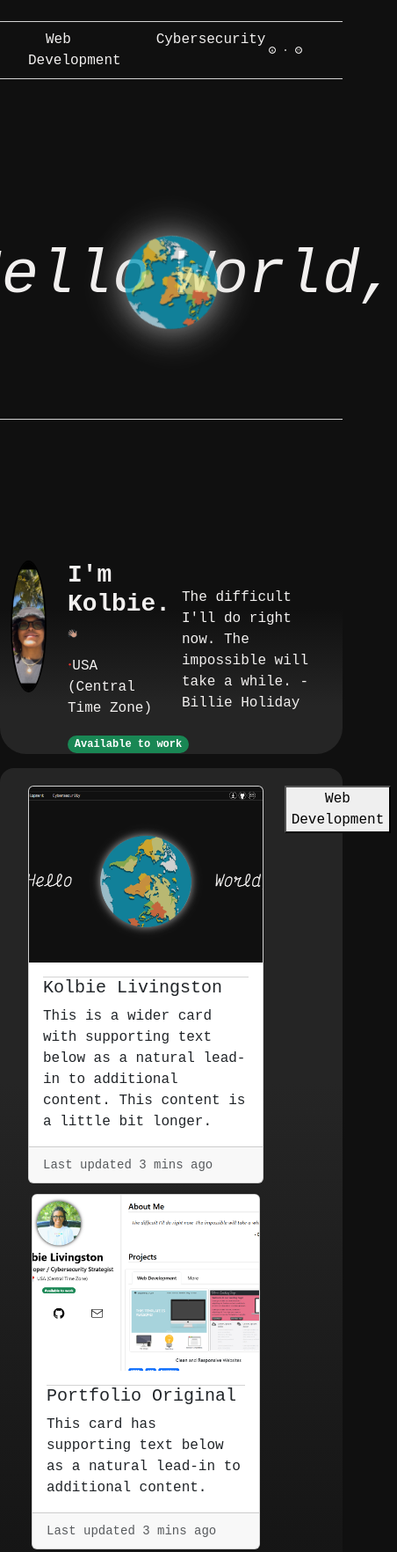
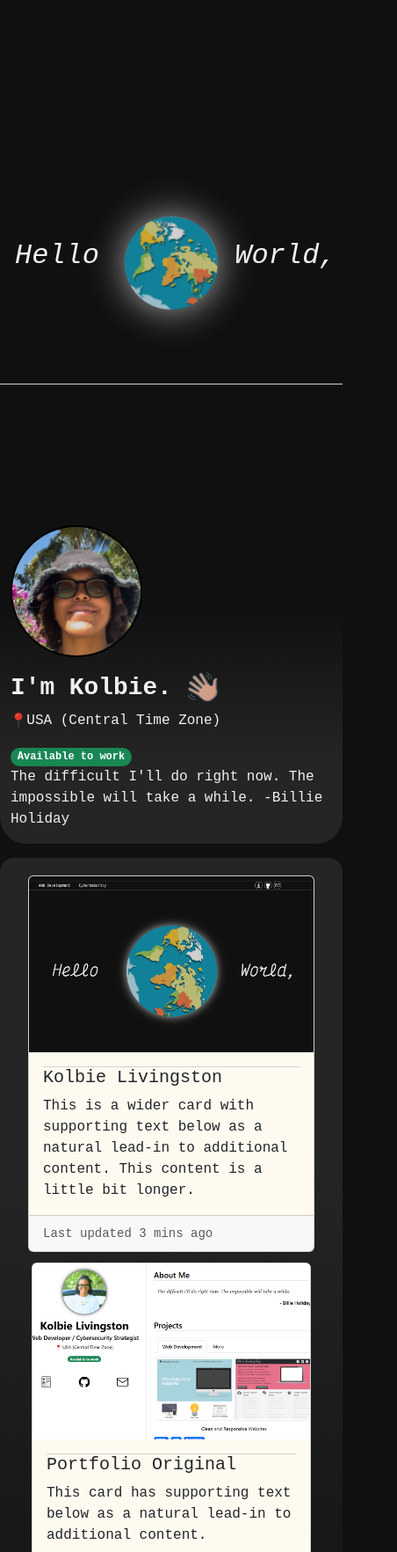
Before and after one commit to livingstonkolbie/KL-Portfolio-3, a plain HTML site: page index.html in a window 390 px wide. Shown: the top 1764 px of the page at 88% size, 452 px wide, since content can reach past the window. Drawn offline with Linux system fonts and the light colour scheme; a web font is replaced by a local one.

Commit message:
working on making things responsive

```diff
--- a/css/style.css
+++ b/css/style.css
@@ -3,6 +3,12 @@
 body {
     background-color: #101010;
     font-family: "Victor Mono", monospace;
+}
+
+@media (min-width: 1440px) {
+    main {
+        margin: 0 20%;
+    }
 }
 
 /* Start Navigation */
@@ -56,9 +62,12 @@ header ul {
     padding: 15%;
     justify-items: center;
     font-style: italic;
+    transition: transform 0.2s;
 }
 
-
+.heroWords:hover {
+    transform: scale(1.1);
+}
 
 .heroImg img {
     border-radius: 50%;
@@ -66,9 +75,38 @@ header ul {
     opacity: 0.8;
 }
 
+.heroImg {
+    transition: transform 0.2s;
+}
+
+.heroImg:hover {
+    transform: scale(1.1);
+}
+
 .autoRotate {
     animation: autoRotateAnimation;
     animation-timeline: view();
+}
+
+@media (min-width: 1440px) {
+    .hero p {
+        font-size: 372%;
+    }
+}
+
+@media (max-width: 426px) {
+    .hero p {
+        font-size: 200%;
+    }
+
+    .helloWorld {
+        margin-top: 13rem;
+        padding-bottom: 12%;
+    }
+
+    .aboutMe {
+        margin-top: 7rem;
+    }
 }
 
 @keyframes autoRotateAnimation {
@@ -99,6 +137,11 @@ header ul {
 .kolbie {
     object-fit: cover;
     opacity: 0.9;
+    transition: transform 1.0s;
+}
+
+.kolbie:hover {
+    transform: rotate(360deg);
 }
 
 .locationIcon {
@@ -117,6 +160,16 @@ header ul {
     width: 10%;
 }
 
+@media (min-width: 1440px) {
+    .aboutMe h1 {
+        font-size: xx-large;
+    }
+
+    .kolbieCol {
+        padding: 0;
+    }
+}
+
 /* Projects */
 
 .webDev {
@@ -126,10 +179,22 @@ header ul {
     border-radius: 16px;
 }
 
+.card {
+    transition: transform ease 300ms;
+}
+
+.card:hover {
+    transform: translate(0, -10px);
+}
+
 .card-img-top {
     width: 100%;
     height: 200px;
     object-fit: cover;
+}
+
+.card-body {
+    background-color: floralwhite;
 }
 
 .card-title {
--- a/index.html
+++ b/index.html
@@ -13,16 +13,16 @@
 <body>
 
     <!-- Start Navigation -->
-    <header role="banner" class="container mt-4">
+    <header role="banner" class="container mt-4 d-none d-md-block">
         <div class="row">
-            <div class="col-8 navbar">
+            <div class="col-12 col-md-8 navbar">
                 <ul class="d-inline-flex m-0">
                     <li><a href="#">Web Development</a></li>
                     <li><a href="#">Cybersecurity</a></li>
                 </ul>
             </div>
 
-            <div class="col-4  socialsIcon text-center align-content-center m-0">
+            <div class="col-12 col-md-4  socialsIcon text-center align-content-center m-0">
                 <img class="img-fluid" src="./images/download-icon.png" alt="">
                 <img class="img-fluid" src="./images/github-icon.png" alt="">
                 <img class="img-fluid" src="./images/email-icon.png" alt="">
@@ -54,10 +54,10 @@
         <!-- Start About Me -->
          <section class="container aboutMe">
             <div class="row">
-                <div class="col-2">
+                <div class="col-lg-2 kolbieCol">
                     <img class="img-fluid rounded-circle mb-3 kolbie" src="./images/kolbie-tropical.PNG" alt="this is an image of Kolbie">
                 </div>
-                <div class="col-4">
+                <div class="col-lg-4">
                     <h1 class="display-6 fw-bold">
                         I'm Kolbie.
                         <img class="img-fluid wavyHand" src="./images/hand-wave.png" alt="a waving hand">
@@ -68,7 +68,7 @@
                     <span class="badge rounded-pill text-bg-success availablePill">Available to work</span>
                 </div>
 
-                <div class="col-6 align-content-center">
+                <div class="col-lg-6 align-content-center">
                     <p>The difficult I'll do right now. The impossible will take a while. -Billie Holiday</p>
                 </div>
             </div>
@@ -79,7 +79,7 @@
 
          <section class="container projects mt-3">
             <div class="row webDev">
-                <div class="col-10">
+                <div class="col-12">
                     <div class="card-group">
                        <div class="card card-left">
                          <img src="./images/kolbie-portfolio-2.png" class="card-img-top" alt="...">
@@ -114,11 +114,11 @@
                    </div>
                 </div>
 
-                <div class="col-2">
+                <!-- <div class="col-2">
                     <button>
                         Web Development
                     </button>
-                </div>
+                </div> -->
             </div>
          </section>
 
@@ -126,13 +126,13 @@
 
          <section class="container projects mt-3">
              <div class="row cyber">
-                 <div class="col-2">
+                 <!-- <div class="col-2">
                      <button>
                          Cybersecurity
                      </button>
-                 </div>
+                 </div> -->
 
-                <div class="col-10">
+                <div class="col-12">
                     <div class="card-group">
                        <div class="card card-left">
                          <img src="./images/tor-img.png" class="card-img-top" alt="...">
```
